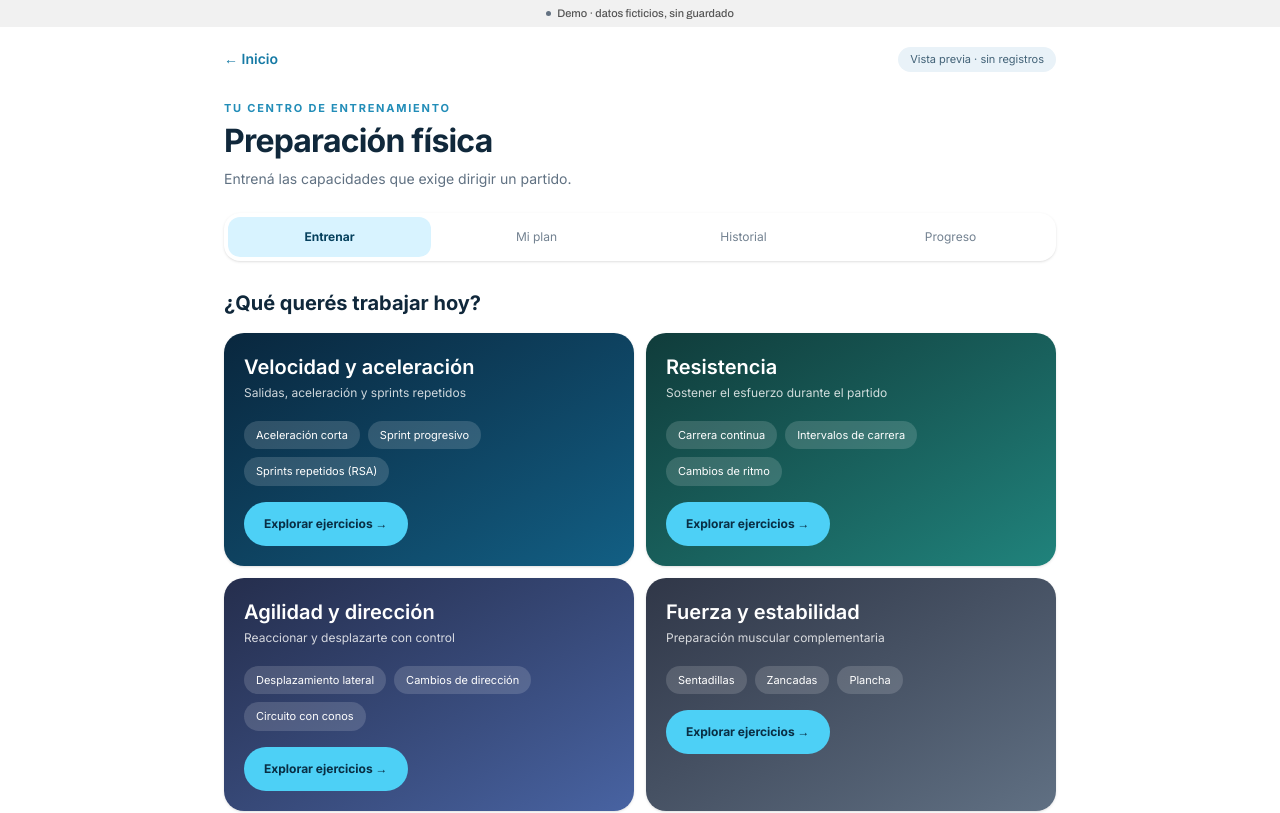
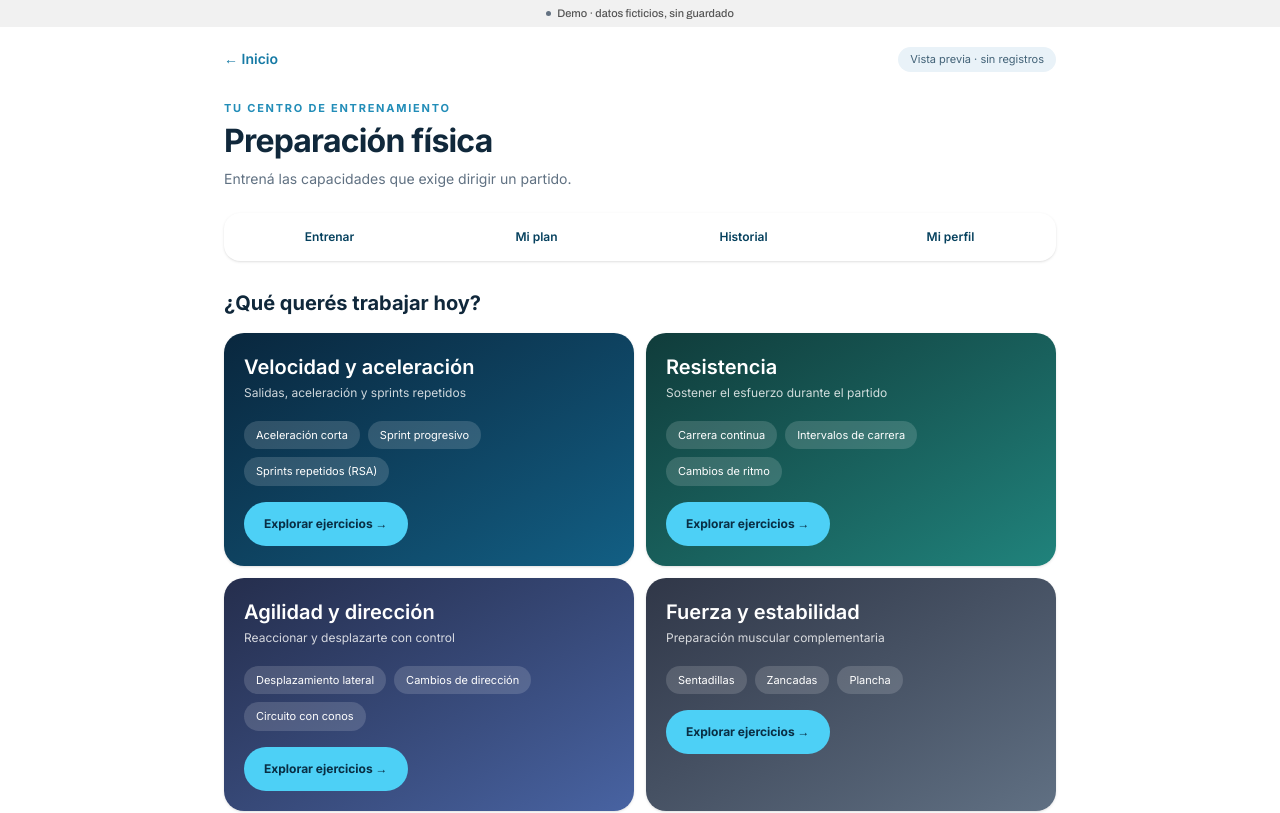
Before and after one commit to equantum-py/appAPF, a Next.js app in the folder apps/web/: page /demo/arbitro/fisico in a window 1280 px wide. Shown: the top 813 px of the page. Built offline with nearby package versions, Linux system fonts and the light colour scheme.

Commit message:
feat(physical): conectar navegación de cinco pantallas demo

```diff
--- a/apps/web/app/demo/arbitro/fisico/page.tsx
+++ b/apps/web/app/demo/arbitro/fisico/page.tsx
@@ -22,10 +22,7 @@ export default function PhysicalPreviewPage() {
         <p className="mt-2 text-sm text-[#607182]">Entrená las capacidades que exige dirigir un partido.</p>
       </div>
       <nav aria-label="Áreas de preparación física" className="mb-7 grid grid-cols-4 gap-1 rounded-2xl bg-white p-1 shadow-sm">
-        <span className="rounded-xl bg-[#d8f3ff] px-1 py-3 text-center text-xs font-bold text-[#06415e]">Entrenar</span>
-        <span className="px-1 py-3 text-center text-xs text-[#738291]">Mi plan</span>
-        <span className="px-1 py-3 text-center text-xs text-[#738291]">Historial</span>
-        <span className="px-1 py-3 text-center text-xs text-[#738291]">Progreso</span>
+        {[["Entrenar","entrenar"],["Mi plan","plan"],["Historial","rendimiento"],["Mi perfil","perfil"]].map(([label, slug]) => <Link key={slug} href={`/demo/arbitro/fisico/${slug}`} className="rounded-xl px-1 py-3 text-center text-xs font-semibold text-[#06415e] hover:bg-[#d8f3ff]">{label}</Link>)}
       </nav>
       <section aria-labelledby="physical-groups">
         <h2 id="physical-groups" className="mb-4 text-xl font-bold">¿Qué querés trabajar hoy?</h2>
```
